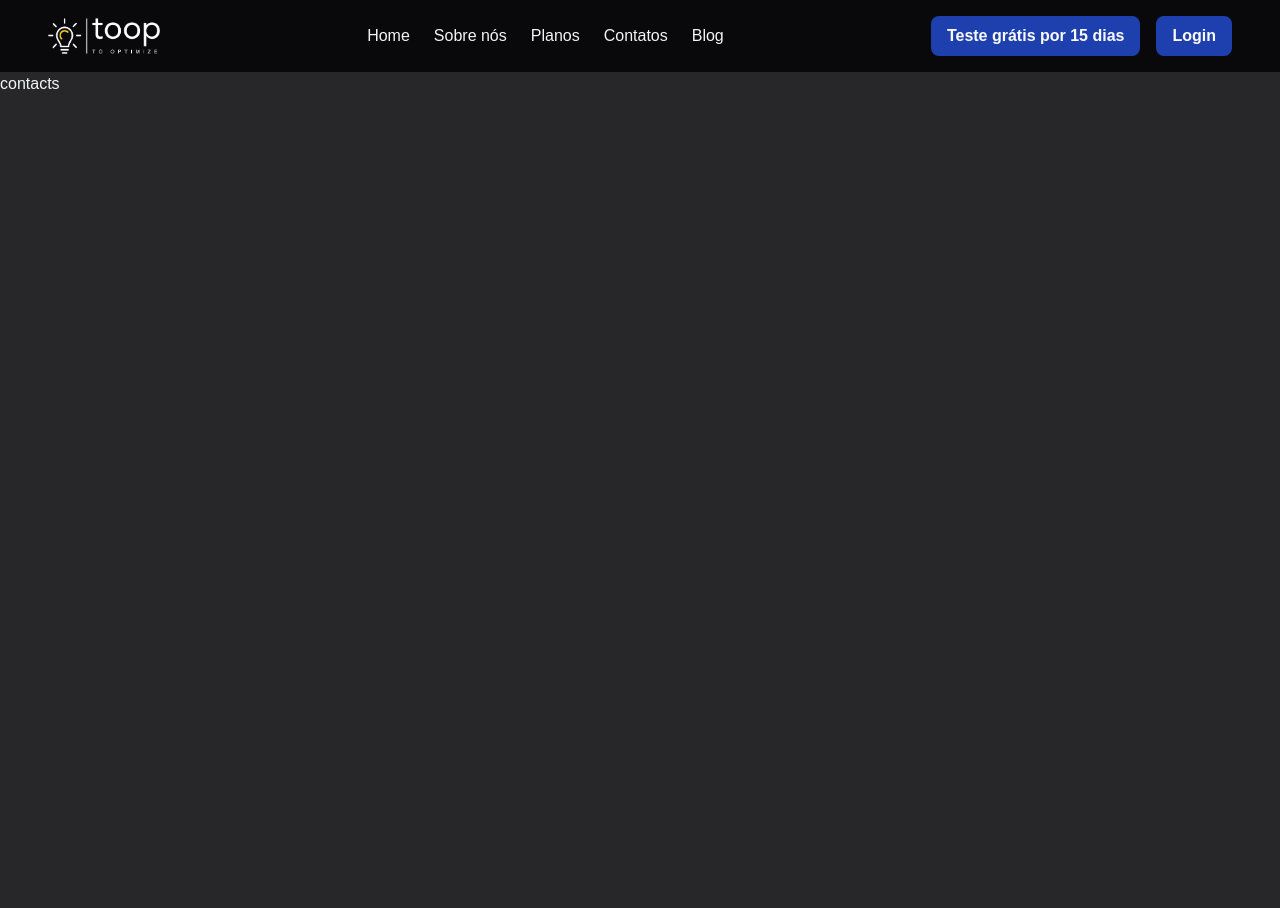
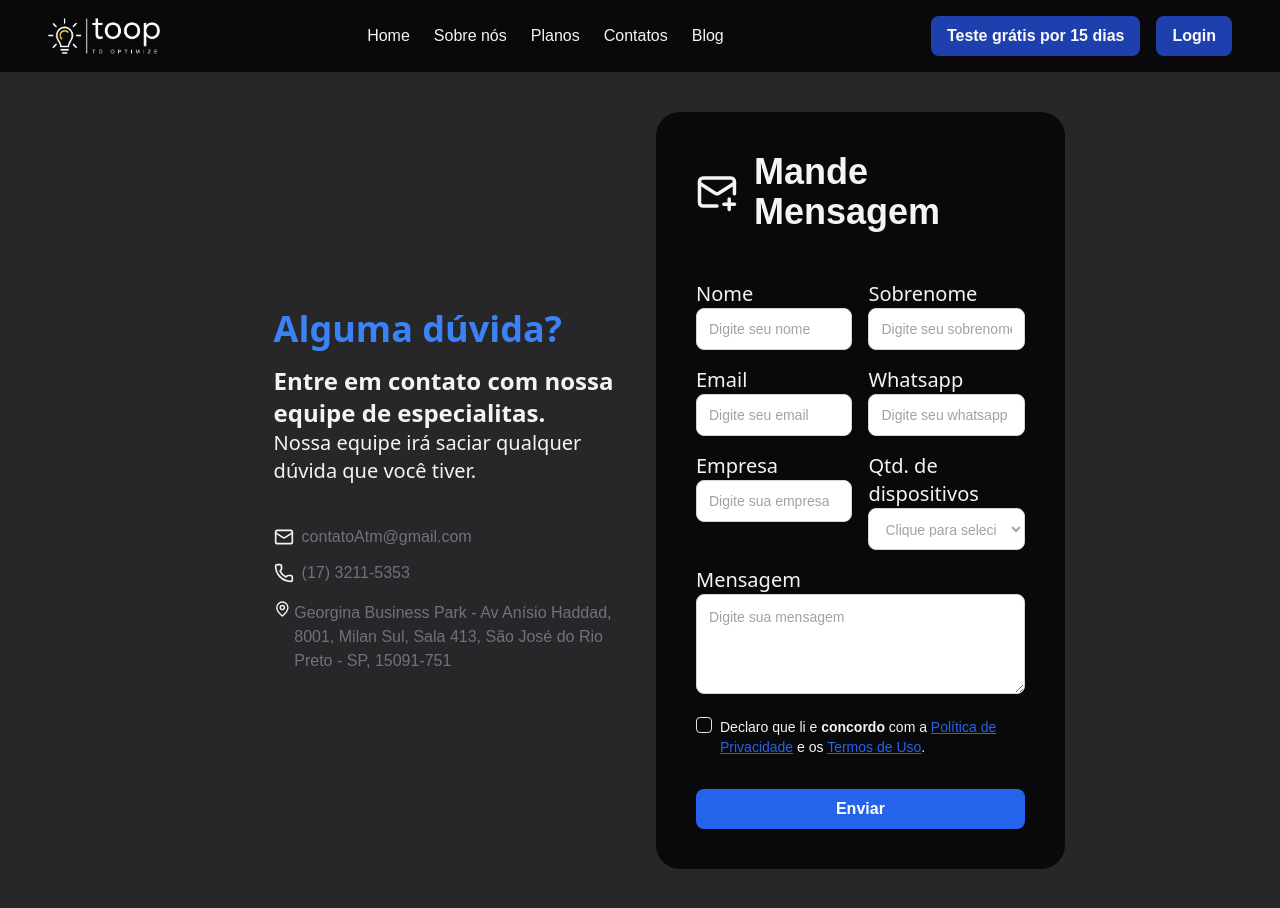
Before and after one commit to atmoutsourcing/toop-landing-page, a Next.js app: page /contacts in a window 1280 px wide. Before the commit the page ends 800 px from the top, so only its background shows below. Built offline with nearby package versions, Linux system fonts and the light colour scheme.

Commit message:
adicionando a lib de checkbox e tela de contato

```diff
--- a/package.json
+++ b/package.json
@@ -10,6 +10,7 @@
   },
   "dependencies": {
     "@phosphor-icons/react": "^2.1.7",
+    "@radix-ui/react-checkbox": "^1.1.3",
     "@radix-ui/react-slot": "^1.1.1",
     "@rocketseat/eslint-config": "^2.2.2",
     "class-variance-authority": "^0.7.1",
--- a/src/app/contacts/page.tsx
+++ b/src/app/contacts/page.tsx
@@ -1,3 +1,207 @@
+import { Mail, MailPlus, MapPin, Phone } from 'lucide-react'
+import { Checkbox } from '../../components/ui/checkbox'
+import Link from 'next/link'
+
 export default function Contacts() {
-  return <div>contacts</div>
+  return (
+    <div className="flex flex-col">
+      <div className="flex flex-col items-center gap-8 p-10 md:flex-row">
+        <div className="flex w-auto flex-1 flex-col items-center justify-center gap-10 md:items-end">
+          <div className="gap-10 text-center md:w-[60%] md:text-left">
+            <div className="pb-4 font-sans text-4xl font-bold text-blue-500">
+              Alguma dúvida?
+            </div>
+            <div className="font-sans text-2xl font-bold">
+              Entre em contato com nossa equipe de especialitas.
+            </div>
+            <div className="font-sans text-xl">
+              Nossa equipe irá saciar qualquer dúvida que você tiver.
+            </div>
+          </div>
+
+          <div className="flex flex-col text-left md:w-[60%]">
+            <div className="mb-3 flex flex-row items-center gap-2">
+              <Mail size={20} />
+              <p className="text-sx text-zinc-500">contatoAtm@gmail.com</p>
+            </div>
+
+            <div className="flex flex-row items-center gap-2">
+              <Phone size={20} />
+              <p className="text-sx text-zinc-500">(17) 3211-5353</p>
+            </div>
+
+            <div className="mt-1 flex flex-row gap-1">
+              <MapPin size={40} />
+              <p className="text-sx mt-3 text-zinc-500">
+                Georgina Business Park - Av Anísio Haddad, 8001, Milan Sul, Sala
+                413, São José do Rio Preto - SP, 15091-751
+              </p>
+            </div>
+          </div>
+        </div>
+
+        <div className="w-full md:flex-1">
+          <div className="flex min-h-[600px] w-full flex-col gap-2 rounded-3xl bg-zinc-950 p-4 md:w-[70%] md:p-10">
+            <div className="flex flex-row items-center justify-center gap-4 md:gap-4">
+              <MailPlus size={48} />
+              <h1 className="text-2xl font-bold md:text-4xl">Mande Mensagem</h1>
+            </div>
+
+            <div className="flex flex-col gap-4 pt-10">
+              <div className="flex flex-col gap-4 md:flex-row md:gap-4">
+                <div className="flex flex-1 flex-col">
+                  <label
+                    htmlFor="name"
+                    className="font-sans text-base md:text-xl"
+                  >
+                    Nome
+                  </label>
+                  <input
+                    id="name"
+                    type="text"
+                    placeholder="Digite seu nome"
+                    className="h-[42px] w-full rounded-lg border border-zinc-300 bg-white p-3 text-sm text-zinc-950 placeholder-zinc-400 shadow-sm focus:border-blue-500 focus:outline-none focus:ring-2 focus:ring-blue-500"
+                  />
+                </div>
+
+                <div className="flex flex-1 flex-col">
+                  <label
+                    htmlFor="surname"
+                    className="font-sans text-base md:text-xl"
+                  >
+                    Sobrenome
+                  </label>
+                  <input
+                    id="surname"
+                    type="text"
+                    placeholder="Digite seu sobrenome"
+                    className="h-[42px] w-full rounded-lg border border-zinc-300 bg-white p-3 text-sm text-zinc-950 placeholder-zinc-400 shadow-sm focus:border-blue-500 focus:outline-none focus:ring-2 focus:ring-blue-500"
+                  />
+                </div>
+              </div>
+
+              <div className="flex flex-col gap-4 md:flex-row md:gap-4">
+                <div className="flex flex-1 flex-col">
+                  <label
+                    htmlFor="email"
+                    className="font-sans text-base md:text-xl"
+                  >
+                    Email
+                  </label>
+                  <input
+                    id="email"
+                    type="email"
+                    placeholder="Digite seu email"
+                    className="h-[42px] w-full rounded-lg border border-zinc-300 bg-white p-3 text-sm text-zinc-950 placeholder-zinc-400 shadow-sm focus:border-blue-500 focus:outline-none focus:ring-2 focus:ring-blue-500"
+                  />
+                </div>
+
+                <div className="flex flex-1 flex-col">
+                  <label
+                    htmlFor="whatsapp"
+                    className="font-sans text-base md:text-xl"
+                  >
+                    Whatsapp
+                  </label>
+                  <input
+                    id="whatsapp"
+                    type="text"
+                    placeholder="Digite seu whatsapp"
+                    className="h-[42px] w-full rounded-lg border border-zinc-300 bg-white p-3 text-sm text-zinc-950 placeholder-zinc-400 shadow-sm focus:border-blue-500 focus:outline-none focus:ring-2 focus:ring-blue-500"
+                  />
+                </div>
+              </div>
+
+              <div className="flex flex-col gap-4 md:flex-row md:gap-4">
+                <div className="flex flex-1 flex-col">
+                  <label
+                    htmlFor="company"
+                    className="font-sans text-base md:text-xl"
+                  >
+                    Empresa
+                  </label>
+                  <input
+                    id="company"
+                    type="text"
+                    placeholder="Digite sua empresa"
+                    className="h-[42px] w-full rounded-lg border border-zinc-300 bg-white p-3 text-sm text-zinc-950 placeholder-zinc-400 shadow-sm focus:border-blue-500 focus:outline-none focus:ring-2 focus:ring-blue-500"
+                  />
+                </div>
+
+                <div className="flex flex-1 flex-col">
+                  <label
+                    htmlFor="devices"
+                    className="font-sans text-base md:text-xl"
+                  >
+                    Qtd. de dispositivos
+                  </label>
+                  <select
+                    id="devices"
+                    className="h-[42px] w-full rounded-lg border border-zinc-300 bg-white p-3 text-sm text-zinc-400 shadow-sm focus:border-blue-500 focus:text-zinc-950 focus:outline-none focus:ring-2 focus:ring-blue-500"
+                  >
+                    <option
+                      className="text-zinc-400"
+                      value="0"
+                      disabled
+                      selected
+                    >
+                      Clique para selecionar
+                    </option>
+                    <option value="option1">5 a 50</option>
+                    <option value="option2">51 a 100</option>
+                    <option value="option3">101 a 200</option>
+                    <option value="option4">201 a 400</option>
+                    <option value="option5">500 a 1000</option>
+                    <option value="option6">1000+</option>
+                  </select>
+                </div>
+              </div>
+
+              <div className="flex-1">
+                <label
+                  htmlFor="message"
+                  className="font-sans text-base md:text-xl"
+                >
+                  Mensagem
+                </label>
+                <textarea
+                  id="message"
+                  placeholder="Digite sua mensagem"
+                  className="min-h-[100px] w-full rounded-lg border border-zinc-300 bg-white p-3 text-sm text-zinc-950 placeholder-zinc-400 shadow-sm focus:border-blue-500 focus:outline-none focus:ring-2 focus:ring-blue-500"
+                />
+              </div>
+
+              <div className="flex space-x-2">
+                <Checkbox id="terms1" />
+                <div className="grid leading-none">
+                  <label htmlFor="terms1" className="text-sm">
+                    Declaro que li e <span className="font-bold">concordo</span>{' '}
+                    com a{' '}
+                    <Link
+                      href=""
+                      className="text-blue-600 underline transition duration-300 ease-in-out hover:text-blue-800"
+                    >
+                      Política de Privacidade
+                    </Link>{' '}
+                    e os{' '}
+                    <Link
+                      href=""
+                      className="text-blue-600 underline transition duration-300 ease-in-out hover:text-blue-800"
+                    >
+                      Termos de Uso
+                    </Link>
+                    .
+                  </label>
+                </div>
+              </div>
+
+              <button className="focus:shadow-outline mt-4 w-full rounded-lg bg-blue-600 px-4 py-2 font-bold text-white hover:bg-blue-700 focus:outline-none">
+                Enviar
+              </button>
+            </div>
+          </div>
+        </div>
+      </div>
+    </div>
+  )
 }
--- /dev/null
+++ b/src/components/ui/checkbox.tsx
@@ -0,0 +1,30 @@
+'use client'
+
+import * as React from 'react'
+import * as CheckboxPrimitive from '@radix-ui/react-checkbox'
+import { Check } from 'lucide-react'
+
+import { cn } from '@/lib/utils'
+
+const Checkbox = React.forwardRef<
+  React.ElementRef<typeof CheckboxPrimitive.Root>,
+  React.ComponentPropsWithoutRef<typeof CheckboxPrimitive.Root>
+>(({ className, ...props }, ref) => (
+  <CheckboxPrimitive.Root
+    ref={ref}
+    className={cn(
+      'peer h-4 w-4 shrink-0 rounded-sm border border-zinc-200 ring-offset-background focus-visible:outline-none focus-visible:ring-2 focus-visible:ring-ring focus-visible:ring-offset-2 disabled:cursor-not-allowed disabled:opacity-50 data-[state=checked]:bg-zinc-50 data-[state=checked]:text-zinc-950',
+      className,
+    )}
+    {...props}
+  >
+    <CheckboxPrimitive.Indicator
+      className={cn('flex items-center justify-center text-current')}
+    >
+      <Check className="h-4 w-4" />
+    </CheckboxPrimitive.Indicator>
+  </CheckboxPrimitive.Root>
+))
+Checkbox.displayName = CheckboxPrimitive.Root.displayName
+
+export { Checkbox }
```
Also changed, not shown: 1 other file (tests, documents, lock files or other folders).
